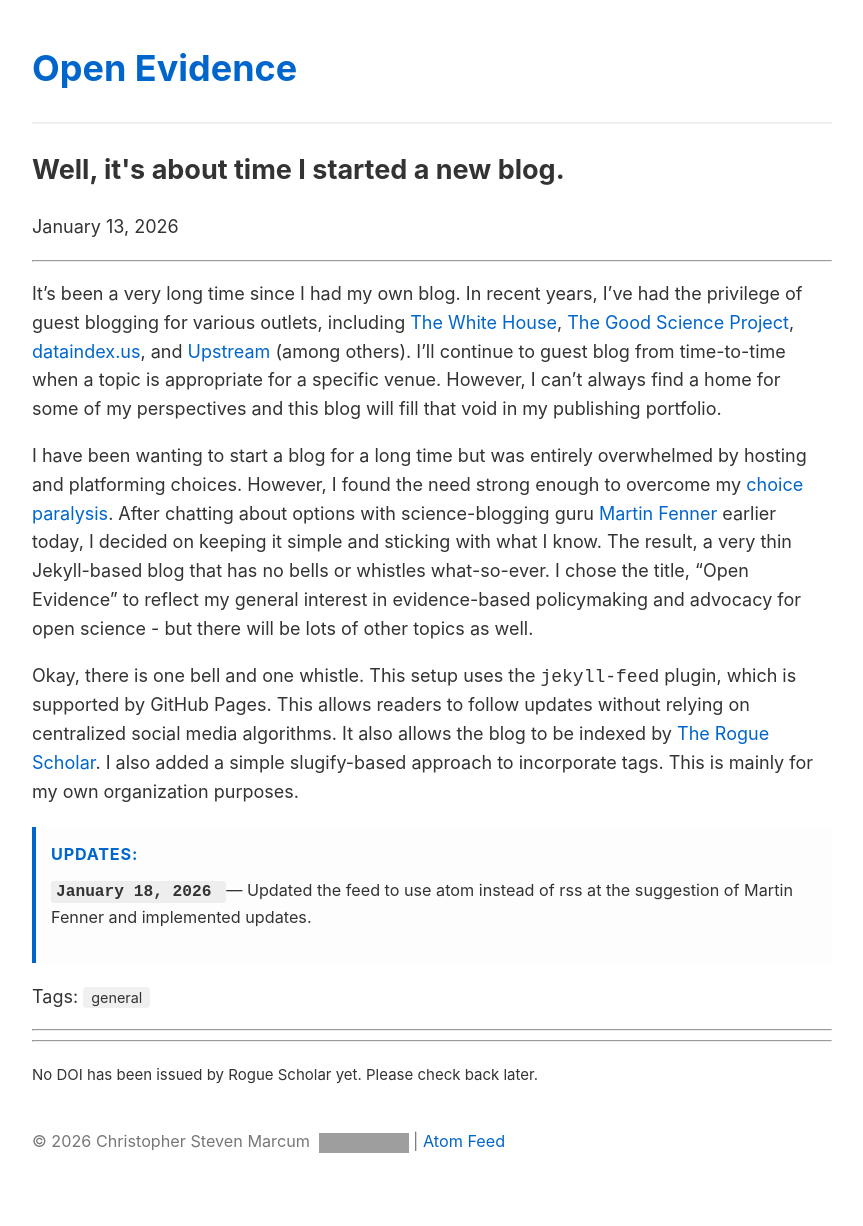
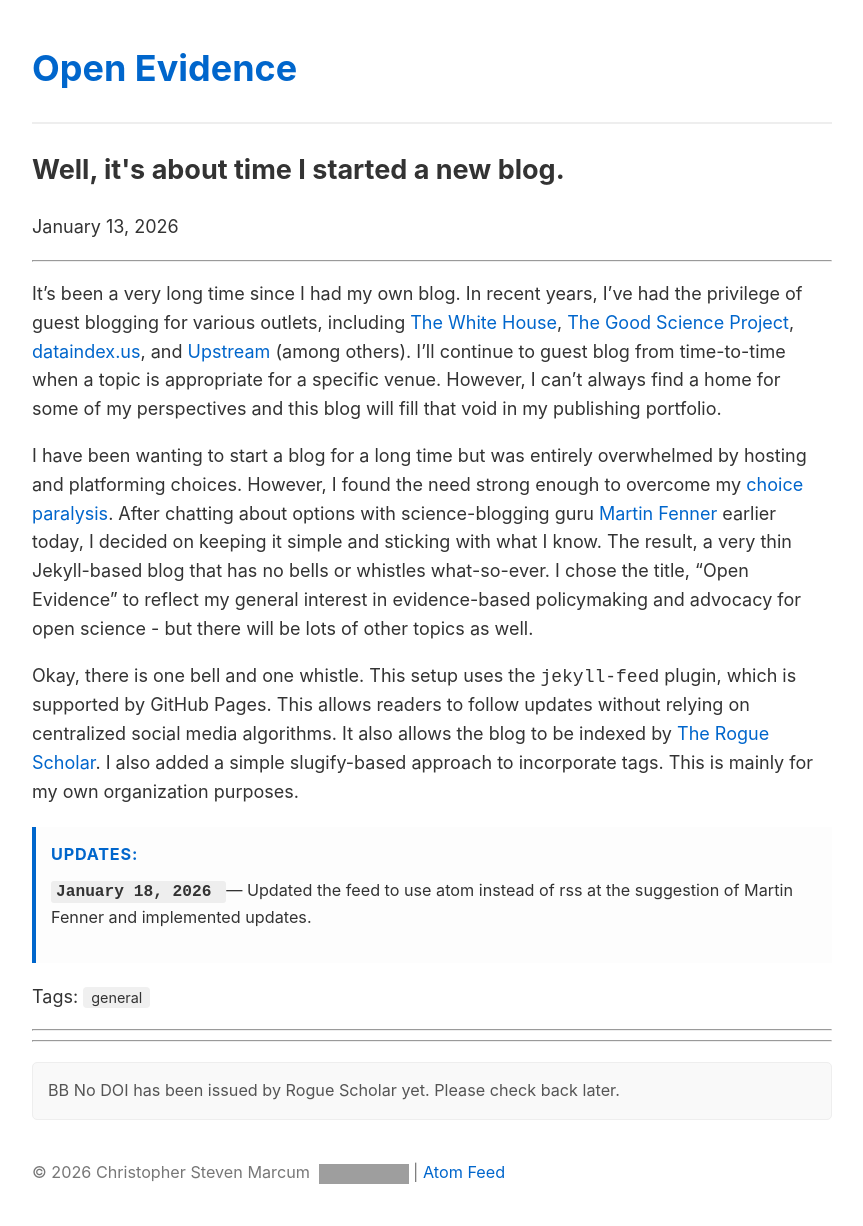
Before and after one commit to cmarcum/marcum-blog, a Jekyll site: the page built from _posts/2026-01-13-its-about-time.md, in a window 1280 px wide. Shown: the whole page, without its empty margins (208-1071 px from the left). Built offline with Jekyll 4.4.1, drawn with Linux system fonts in a browser that asks for light colours; before the commit the page ends 1195 px from its top, so only the background shows below that; part of the change alters nothing that is shown; grey boxes are pictures that could not be loaded.

Commit message:
Refactor citation fetching script in post layout

```diff
--- a/_layouts/post.html
+++ b/_layouts/post.html
@@ -30,62 +30,53 @@ layout: default
   {% endfor %}
   </p>
   <hr>
-  <hr>
-  <p id="rs-citation-text"><small><em>Checking Rogue Scholar for a DOI&hellip;</em></small></p>
-  <script>
-  (function () {
-    var el    = document.getElementById('rs-citation-text');
-    var title = {{ page.title | jsonify }};
+ <hr>
+<div id="doi-status" style="font-size: 0.9em; color: #555; margin-top: 20px; padding: 15px; border-radius: 5px; background-color: #f9f9f9; border: 1px solid #eee;">
+  Checking Rogue Scholar for citation information...
+</div>
 
-    function fmtDate(iso) {
-      var months = ['January','February','March','April','May','June',
-                    'July','August','September','October','November','December'];
-      var d = new Date((iso || "{{ page.date | date: '%Y-%m-%d' }}") + 'T00:00:00');
-      return isNaN(d) ? iso : d.getFullYear() + ', ' + months[d.getMonth()] + ' ' + d.getDate();
-    }
+<script>
+(function() {
+  // Pull variables from Jekyll
+  // Note: jsonify adds surrounding quotes, so we don't add them manually in the query string
+  const pageTitle = {{ page.title | jsonify }};
+  const blogSlug = "{{ site.rogue_scholar_slug | default: 'chrismarcum' }}";
+  const author = "{{ site.author }}"; // Christopher Steven Marcum
+  const blogTitle = "{{ site.title }}"; // Open Evidence
+  const date = "{{ page.date | date: '%B %d, %Y' }}";
+  const statusDiv = document.getElementById('doi-status');
+  const fallbackMsg = "BB No DOI has been issued by Rogue Scholar yet. Please check back later.";
 
-    function fmtAuthors(creators) {
-      if (!creators || !creators.length) return {{ site.author | default: "Christopher Steven Marcum" | jsonify }};
-      var names = creators.map(function (c) {
-        var p = c.person_or_org;
-        if (!p) return '';
-        if (p.family_name) {
-          var initials = p.given_name
-            ? p.given_name.trim().split(/\s+/).map(function (n) { return n[0].toUpperCase() + '.'; }).join(' ')
-            : '';
-          return p.family_name + (initials ? ', ' + initials : '');
-        }
-        return p.name || '';
-      }).filter(Boolean);
-      if (!names.length) return {{ site.author | default: "Christopher Steven Marcum" | jsonify }};
-      if (names.length === 1) return names[0];
-      return names.slice(0, -1).join(', ') + ', & ' + names[names.length - 1];
-    }
+  // Build the URL using the slug from _config.yml
+  // We remove manual quotes because pageTitle (via jsonify) already includes them
+  const apiUrl = `https://rogue-scholar.org/api/communities/${blogSlug}/records?q=metadata.title:${encodeURIComponent(pageTitle)}&size=1`;
 
-    var apiUrl = 'https://rogue-scholar.org/api/communities/chrismarcum/records?size=1&q='
-                 + encodeURIComponent(title);
+  fetch(apiUrl)
+    .then(response => {
+      if (!response.ok) return Promise.reject();
+      return response.json();
+    })
+    .then(data => {
+      // InvenioRDM (Rogue Scholar) stores hits in data.hits.hits
+      const record = (data.hits && data.hits.hits && data.hits.hits.length > 0) ? data.hits.hits[0] : null;
 
-    fetch(apiUrl, { headers: { Accept: 'application/json' } })
-      .then(function (r) { if (!r.ok) throw new Error(); return r.json(); })
-      .then(function (data) {
-        var hit = data.hits && data.hits.total > 0 && data.hits.hits[0];
-        var doi = hit && hit.pids && hit.pids.doi && hit.pids.doi.identifier;
-        if (!doi) {
-          el.innerHTML = '<small>No DOI has been issued by Rogue Scholar yet. Please check back later.</small>';
-          return;
-        }
-        var authors = fmtAuthors(hit.metadata && hit.metadata.creators);
-        var date    = fmtDate(hit.metadata && hit.metadata.publication_date);
-        var blog    = {{ site.title | default: "Open Evidence" | jsonify }};
-        var doiUrl  = 'https://doi.org/' + doi;
-        el.innerHTML = '<small><strong>Suggested citation:</strong> '
-          + authors + ' (' + date + '). ' + title
-          + '. <em>' + blog + '</em>. '
-          + '<a href="' + doiUrl + '">' + doiUrl + '</a></small>';
-      })
-      .catch(function () {
-        el.innerHTML = '<small>No DOI has been issued by Rogue Scholar yet. Please check back later.</small>';
-      });
-  })();
-  </script>
+      if (record && record.pids && record.pids.doi) {
+        const doi = record.pids.doi.identifier;
+        const doiUrl = `https://doi.org/${doi}`;
+
+        statusDiv.innerHTML = `
+          <strong>Recommended Citation:</strong><br>
+          ${author} (${date}). "${record.metadata.title}." <em>${blogTitle}</em>.
+          <a href="${doiUrl}" target="_blank" style="color: #0066cc; text-decoration: underline;">${doiUrl}</a>
+        `;
+      } else {
+        statusDiv.innerHTML = fallbackMsg;
+      }
+    })
+    .catch(() => {
+      // All errors (CORS, 404, network) result in the fallback message without console logs
+      statusDiv.innerHTML = fallbackMsg;
+    });
+})();
+</script>
 </article>
```
